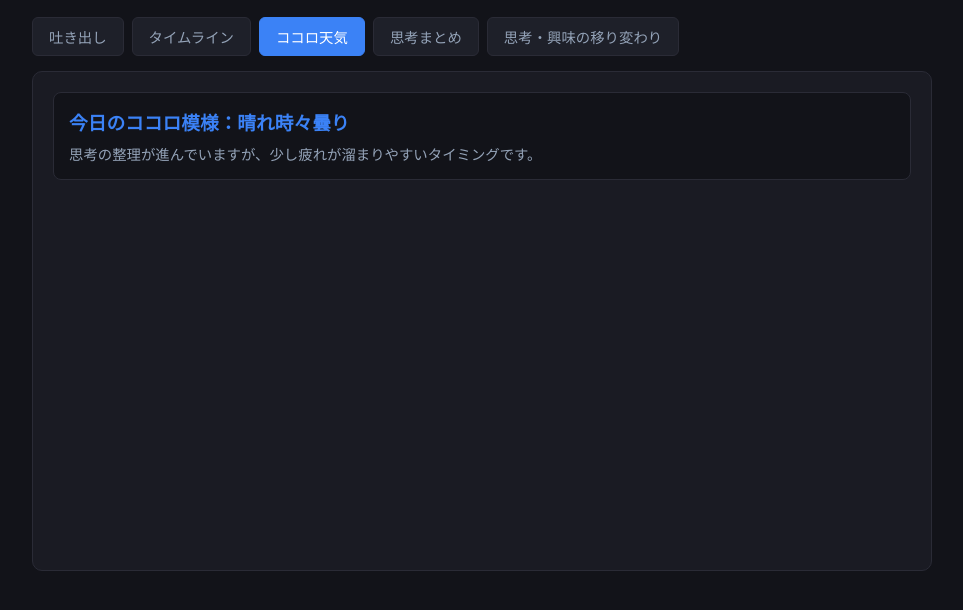
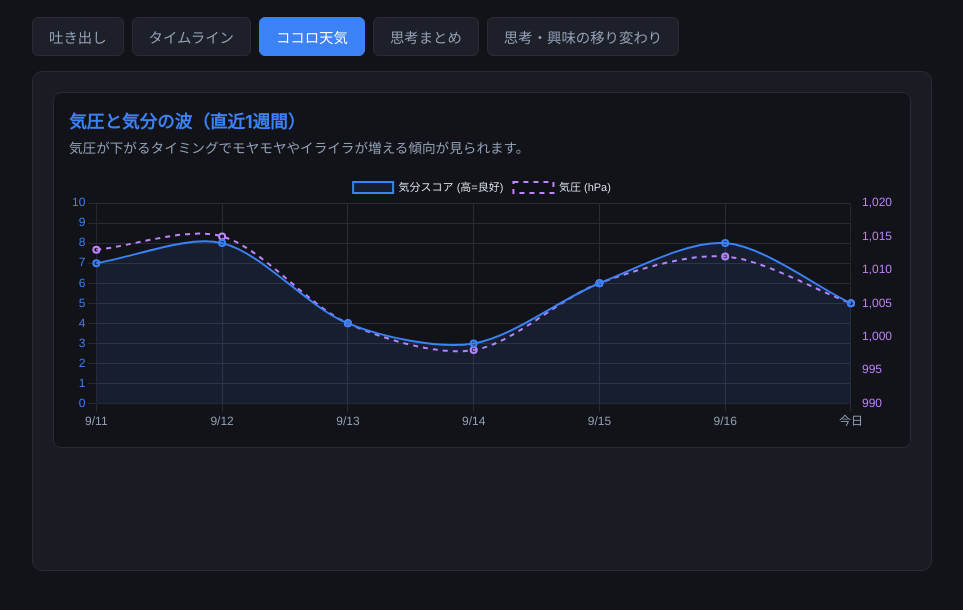
Before and after one commit to holiday-lang/Meturea2, a plain HTML site: page index.html in a window 1280 px wide. Both pictures are taken after a click on the button "ココロ天気". Shown: the part 52-662 px from the top of the page, without its empty margins (158-1121 px from the left). Drawn offline with nearby package versions, Linux system fonts and the light colour scheme.

Commit message:
Update index.html

```diff
--- a/index.html
+++ b/index.html
@@ -4,6 +4,8 @@
   <meta charset="UTF-8">
   <meta name="viewport" content="width=device-width, initial-scale=1.0">
   <title>Meturea - mind log space</title>
+  <!-- Chart.jsの読み込み（グラフ描画用） -->
+  <script src="https://cdn.jsdelivr.net/npm/chart.js"></script>
   <style>
     :root {
       --bg-color: #121319;
@@ -65,6 +67,9 @@
     .category-title { font-size: 0.85rem; color: var(--text-sub); margin: 8px 0 4px 0; }
     ul.text-list { list-style: none; padding-left: 0; }
     ul.text-list li { font-size: 0.9rem; margin-bottom: 4px; color: #cbd5e1; }
+
+    /* グラフ描画エリア */
+    .chart-container { position: relative; width: 100%; height: 260px; margin-top: 15px; }
   </style>
 </head>
 <body>
@@ -119,11 +124,16 @@
       <div class="card-item"><p style="color:var(--text-sub);">ここに過去の吐き出しログが一覧で表示されます。</p></div>
     </div>
 
-    <!-- 3. ココロ天気 -->
+    <!-- 3. ココロ天気（グラフ復元！） -->
     <div id="tenki" class="tab-content">
       <div class="card-item">
-        <h3 style="color:var(--accent-blue);">今日のココロ模様：晴れ時々曇り</h3>
-        <p style="font-size:0.9em; color:var(--text-sub); margin-top:8px;">思考の整理が進んでいますが、少し疲れが溜まりやすいタイミングです。</p>
+        <h3 style="color:var(--accent-blue); font-size:1.1rem; margin-bottom:4px;">気圧と気分の波（直近1週間）</h3>
+        <p style="font-size:0.85em; color:var(--text-sub);">気圧が下がるタイミングでモヤモヤやイライラが増える傾向が見られます。</p>
+
+        <!-- グラフキャンバス -->
+        <div class="chart-container">
+          <canvas id="weatherChart"></canvas>
+        </div>
       </div>
     </div>
 
@@ -204,13 +214,19 @@
 
 <script>
   let selectedMood = "";
-  const usedReplies = new Set(); // 会話フレーズの重複防止トラッキング
+  const usedReplies = new Set();
+  let weatherChart = null;
 
   function switchTab(tabId) {
     document.querySelectorAll('.tab-content').forEach(el => el.classList.remove('active'));
     document.querySelectorAll('.tab-btn').forEach(el => el.classList.remove('active'));
     document.getElementById(tabId).classList.add('active');
     event.currentTarget.classList.add('active');
+
+    // 「ココロ天気」タブが開かれたらグラフを描画
+    if (tabId === 'tenki' && !weatherChart) {
+      initWeatherChart();
+    }
   }
 
   function toggleChip(btn) {
@@ -226,7 +242,6 @@
 
     const chatBox = document.getElementById('chatBox');
 
-    // ユーザー発言追加
     const userMsg = document.createElement('div');
     userMsg.className = 'msg user';
     userMsg.innerText = text;
@@ -234,7 +249,6 @@
 
     input.value = '';
 
-    // 返信生成（LINE風の柔軟な共感＆同じフレーズ回避）
     setTimeout(() => {
       const aiResponse = generateHumanResponse(text, selectedMood);
       const aiMsg = document.createElement('div');
@@ -247,7 +261,6 @@
     chatBox.scrollTop = chatBox.scrollHeight;
   }
 
-  // 重複しないランダム選出
   function pickUnique(arr) {
     const available = arr.filter(item => !usedReplies.has(item));
     if (available.length === 0) {
@@ -259,13 +272,11 @@
     return chosen;
   }
 
-  // 文脈認識＆LINE風応答アルゴリズム
   function generateHumanResponse(text, mood) {
     const t = text.toLowerCase();
     const hasReason = t.includes("から") || t.includes("ので") || t.includes("のに") || t.includes("せいで");
     const isQuestion = t.includes("かな") || t.includes("どう") || t.includes("？") || t.includes("?");
 
-    // 1. 嬉しい・ポジティブ
     if (t.includes("うれしい") || t.includes("嬉しい") || t.includes("やった") || t.includes("最高") || t.includes("できた") || t.includes("成功")) {
       const p1 = ["え、それめちゃくちゃ最高じゃん！", "やったね！！話聞いてるこっちまで嬉しくなる！", "最高の展開だね！本当におめでとう〜！"];
       const p2 = hasReason ? "頑張ってきた成果がしっかり出たんだね。" : "そういうハッピーな報告、大歓迎だよ！";
@@ -273,7 +284,6 @@
       return `${pickUnique(p1)} ${p2} ${pickUnique(p3)}`;
     }
 
-    // 2. イライラ・モヤモヤ・愚痴
     if (t.includes("イライラ") || t.includes("むかつく") || t.includes("腹立") || t.includes("モヤモヤ") || t.includes("嫌") || t.includes("いや")) {
       const p1 = ["うわぁ…それはモヤモヤするね…", "えっ、それはちょっと理不尽すぎない！？", "うーん、それはイライラして当然だよ…"];
       const p2 = hasReason ? "そういう事情があったら怒りたくもなるよ。" : "自分の気持ちを抑え込まなくて大丈夫だからね。";
@@ -281,7 +291,6 @@
       return `${pickUnique(p1)} ${p2} ${pickUnique(p3)}`;
     }
 
-    // 3. 辛い・悲しい・落ち込み
     if (t.includes("辛い") || t.includes("つらい") || t.includes("しんどい") || t.includes("落ち込") || t.includes("悲しい") || t.includes("不安")) {
       const p1 = ["そっか…それは本当につらかったね…", "話してくれてありがとう。すごくしんどかったよね…", "あぁ…それは胸がぎゅってなるやつだ…"];
       const p2 = isQuestion ? "すぐに答えを出そうとしないで、焦らなくて大丈夫だよ。" : "今は無理に元気出そうとしなくていいからね。";
@@ -289,17 +298,81 @@
       return `${pickUnique(p1)} ${p2} ${pickUnique(p3)}`;
     }
 
-    // 4. 疲れた・限界
     if (t.includes("疲") || t.includes("ねむ") || t.includes("眠") || t.includes("休みたい")) {
       const p1 = ["今日もお疲れ様〜！", "本当によく頑張ったね…！", "は〜、今日も一日乗り切っただけで100点満点だよ！"];
       const p2 = ["もう今夜はベッドにダイブしてダラダラしよ！", "頭も体もゆっくり休ませてあげてね。"];
       return `${pickUnique(p1)} ${pickUnique(p2)}`;
     }
 
-    // 5. デフォルト・雑談（そうなんだ）
     const d1 = ["そうなんだ！教えてくれてありがとう。", "なるほどなぁ、そういう風に感じていたんだね。", "うんうん、すごく分かる気がする。"];
     const d2 = isQuestion ? "どう思ってる？もう少し詳しく聞かせてほしいな！" : "言葉にしてみると、ちょっと心が整理できたりするよね。";
     return `${pickUnique(d1)} ${d2}`;
+  }
+
+  // ココロ天気のChart.jsグラフ初期化
+  function initWeatherChart() {
+    const ctx = document.getElementById('weatherChart').getContext('2d');
+    weatherChart = new Chart(ctx, {
+      type: 'line',
+      data: {
+        labels: ['9/11', '9/12', '9/13', '9/14', '9/15', '9/16', '今日'],
+        datasets: [
+          {
+            label: '気分スコア (高=良好)',
+            data: [7, 8, 4, 3, 6, 8, 5],
+            borderColor: '#3b82f6',
+            backgroundColor: 'rgba(59, 130, 246, 0.1)',
+            borderWidth: 2,
+            tension: 0.3,
+            fill: true,
+            yAxisID: 'y'
+          },
+          {
+            label: '気圧 (hPa)',
+            data: [1013, 1015, 1002, 998, 1008, 1012, 1005],
+            borderColor: '#c084fc',
+            borderWidth: 2,
+            borderDash: [5, 5],
+            tension: 0.3,
+            fill: false,
+            yAxisID: 'y1'
+          }
+        ]
+      },
+      options: {
+        responsive: true,
+        maintainAspectRatio: false,
+        scales: {
+          x: {
+            grid: { color: '#2a2b36' },
+            ticks: { color: '#94a3b8' }
+          },
+          y: {
+            type: 'linear',
+            display: true,
+            position: 'left',
+            min: 0,
+            max: 10,
+            grid: { color: '#2a2b36' },
+            ticks: { color: '#3b82f6' }
+          },
+          y1: {
+            type: 'linear',
+            display: true,
+            position: 'right',
+            min: 990,
+            max: 1020,
+            grid: { drawOnChartArea: false },
+            ticks: { color: '#c084fc' }
+          }
+        },
+        plugins: {
+          legend: {
+            labels: { color: '#e2e8f0', font: { size: 11 } }
+          }
+        }
+      }
+    });
   }
 </script>
 
```
